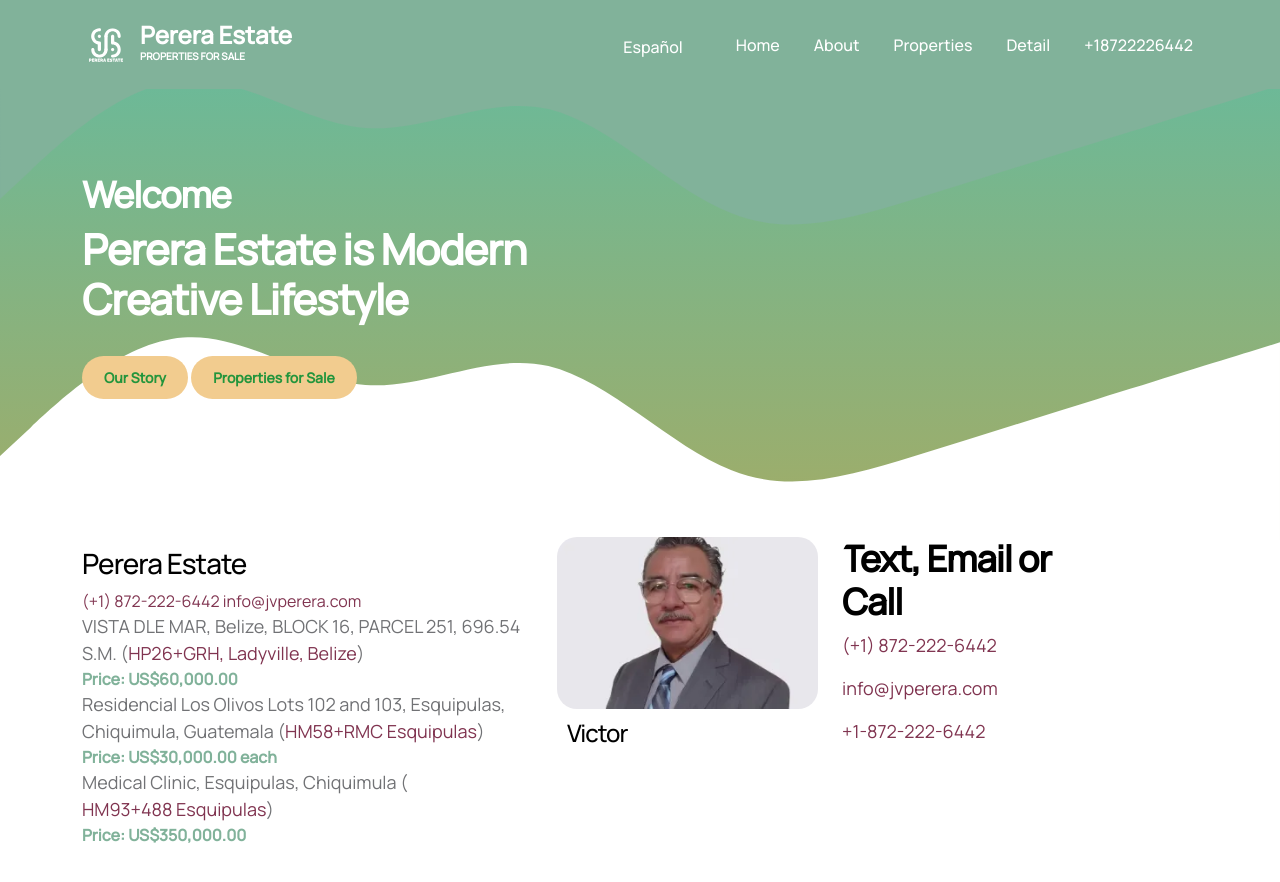
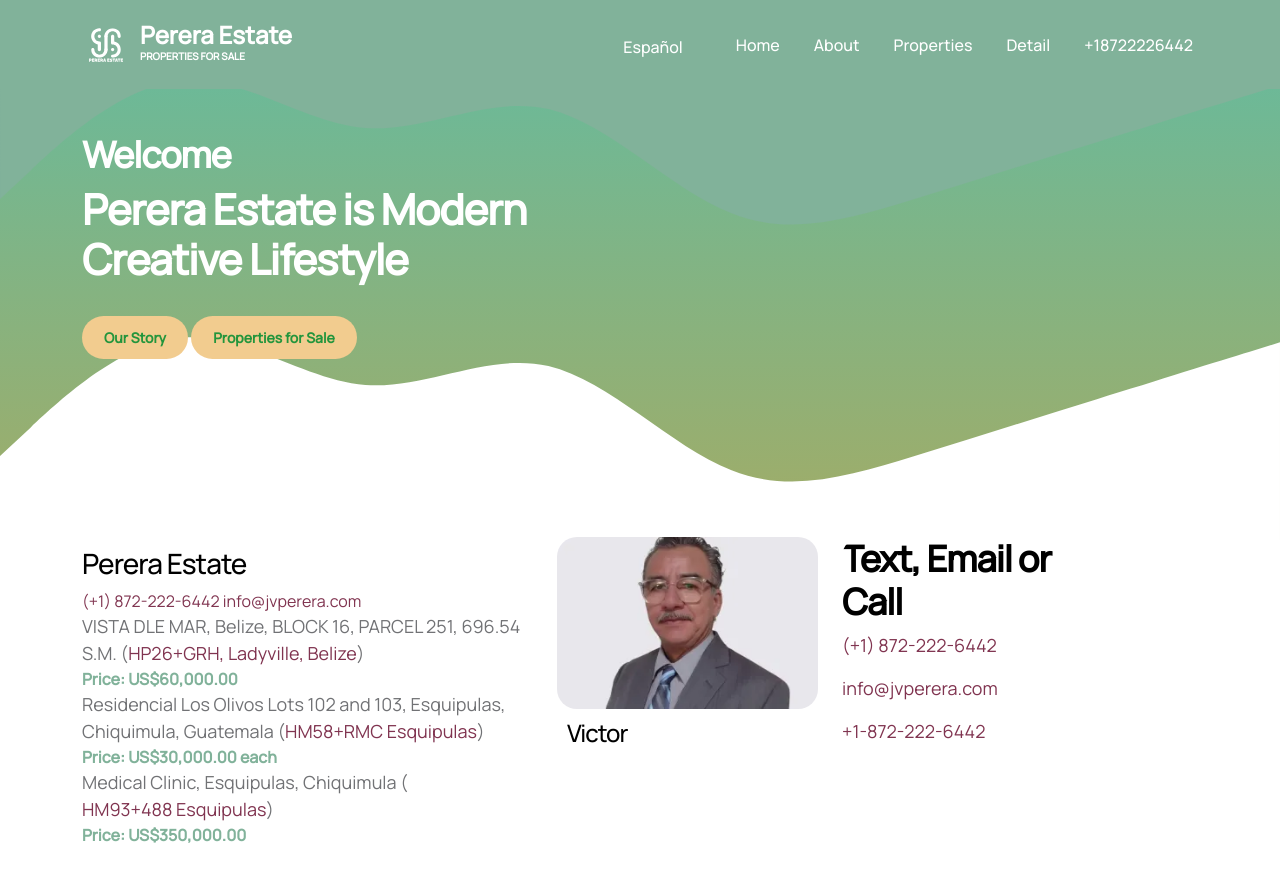
Before and after one commit to perjose/jvperera.com, a Jekyll site: the page built from index.html, in a window 1280 px wide and 900 px high. Shown: the top 882 px of the window. Built offline with Jekyll 4.4.1, drawn with Linux system fonts in a browser that asks for light colours.

Commit message:
fixed margin

```diff
--- a/index.html
+++ b/index.html
@@ -20,7 +20,7 @@ layout: default_en
 
                <svg xmlns="http://www.w3.org/2000/svg" viewBox="0 0 1440 320"><path fill="#81B29A" fill-opacity="1" d="M0,224L34.3,192C68.6,160,137,96,206,90.7C274.3,85,343,139,411,144C480,149,549,107,617,122.7C685.7,139,754,213,823,240C891.4,267,960,245,1029,224C1097.1,203,1166,181,1234,160C1302.9,139,1371,117,1406,106.7L1440,96L1440,0L1405.7,0C1371.4,0,1303,0,1234,0C1165.7,0,1097,0,1029,0C960,0,891,0,823,0C754.3,0,686,0,617,0C548.6,0,480,0,411,0C342.9,0,274,0,206,0C137.1,0,69,0,34,0L0,0Z"></path></svg>
 
-                <div class="container mt-5">
+                <div class="container mt-2">
                     <div class="row">
 
                         <div class="col-lg-6 col-12 mb-5 mb-lg-0">
--- a/spanish/index.html
+++ b/spanish/index.html
@@ -15,7 +15,7 @@ layout: default_es
 
                 <svg xmlns="http://www.w3.org/2000/svg" viewBox="0 0 1440 320"><path fill="#81B29A" fill-opacity="1" d="M0,224L34.3,192C68.6,160,137,96,206,90.7C274.3,85,343,139,411,144C480,149,549,107,617,122.7C685.7,139,754,213,823,240C891.4,267,960,245,1029,224C1097.1,203,1166,181,1234,160C1302.9,139,1371,117,1406,106.7L1440,96L1440,0L1405.7,0C1371.4,0,1303,0,1234,0C1165.7,0,1097,0,1029,0C960,0,891,0,823,0C754.3,0,686,0,617,0C548.6,0,480,0,411,0C342.9,0,274,0,206,0C137.1,0,69,0,34,0L0,0Z"></path></svg>
 
-                <div class="container mt-5">
+                <div class="container mt-2">
                     <div class="row">
 
                         <div class="col-lg-6 col-12 mb-5 mb-lg-0">
```
